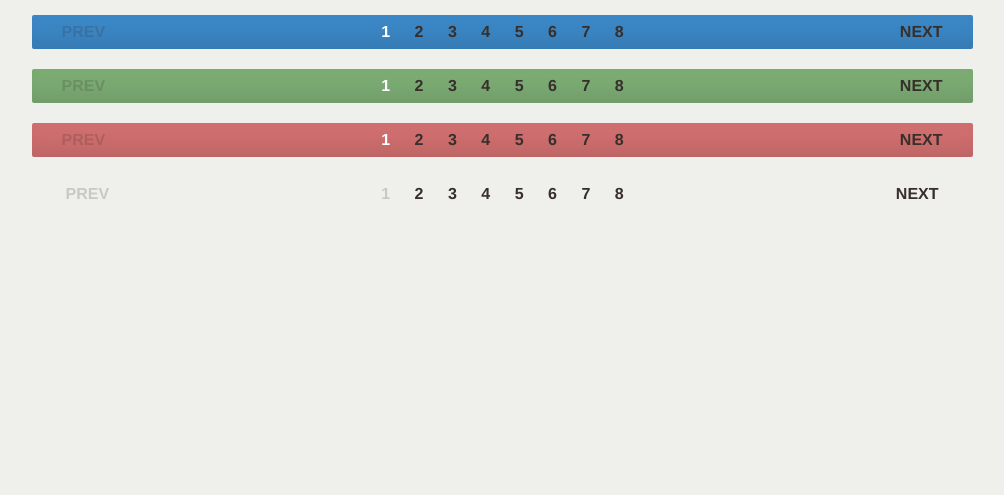
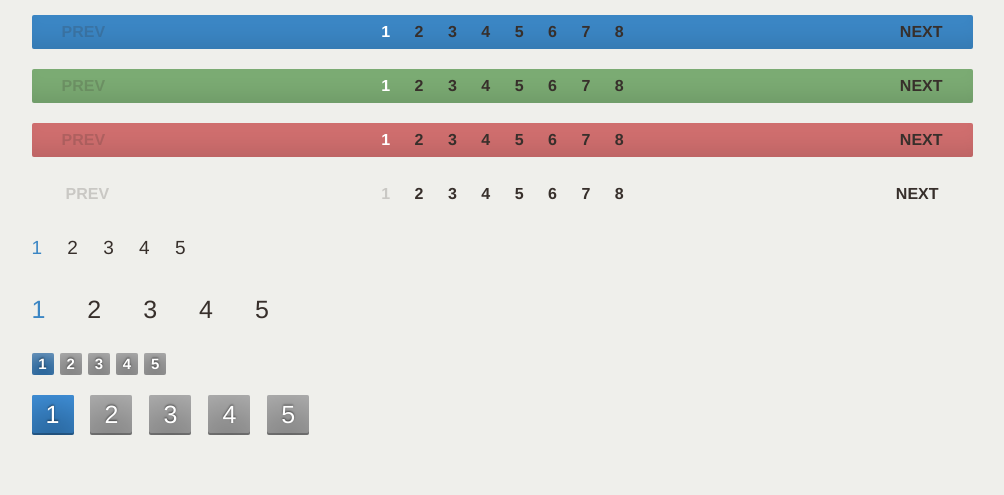
Before and after one commit to iurevych/The-Bricks, a Rails app: page / in a window 1280 px wide. Shown: the part 3507-4002 px from the top of the page, without its empty margins (138-1142 px from the left). Before the commit the page ends 3707 px from the top, so only its background shows below. Run offline with Rails 7, Linux system fonts and the light colour scheme; style sheets or scripts are compiled from the project's sources; some libraries are stand-ins or nearby versions.

Commit message:
Button pagination

```diff
--- /dev/null
+++ b/app/assets/stylesheets/modules/button-pagination.sass
@@ -0,0 +1,52 @@
+// --------------------------
+// Button pagination
+// --------------------------
+@import '../config'
+
+.button-pagination
+  cursor: default
+  font-size: 15px
+  font-weight: bold
+  margin-bottom: $space-l
+
+  // Large pagination style
+  &.is-large
+    font-size: 25px
+    font-weight: 200
+
+    > li
+      margin-right: $space-m
+      &.is-active
+        a
+          +box-shadow((inset 0 -2px 0 rgba(#000, .25), inset 0 25px 40px -15px #4598e4))
+
+      a
+        min-width: 22px
+        padding: 10px 10px 12px
+        +box-shadow((inset 0 -2px 0 rgba(#000, .25), inset 0 25px 40px -15px rgba(#fff, .4)))
+        +transition(.15s)
+        &:hover
+          +box-shadow((inset 0 -2px 0 rgba(#000, .25), inset 0 25px 40px -15px #4598e4))
+
+
+  > li
+    display: inline-block
+    margin-right: 2px
+
+    &.is-active
+      a
+        background-color: #29659b
+
+    a
+      background-color: #858585
+      border-radius: 2px
+      color: #fff
+      display: block
+      min-width: 18px
+      padding: 2px
+      text-align: center
+      text-decoration: none
+      text-shadow: 0 -1px 2px rgba(#000, .55)
+      +box-shadow(inset 0 10px 20px -10px rgba(#fff, .5))
+      &:hover
+        background-color: #29659b
--- /dev/null
+++ b/app/assets/stylesheets/modules/plain-pagination.sass
@@ -0,0 +1,34 @@
+// --------------------------
+// Plain text pagination without graphics
+// --------------------------
+@import '../config'
+
+.plain-pagination
+  cursor: default
+  font-size: 19px
+  font-weight: 500
+  margin-bottom: $space-l
+
+  // Large pagination style
+  &.is-large
+    font-size: 25px
+    font-weight: 200
+    > li
+      a
+        padding: 15px 35px 15px 0
+
+  > li
+    display: inline-block
+
+    &.is-active
+      a
+        color: $link
+
+    a
+      color: #372f2b
+      display: block
+      padding: 8px 20px 8px 0
+      text-decoration: none
+      text-transform: uppercase
+      &:hover
+        color: $link
--- a/app/views/application/_paginations.haml
+++ b/app/views/application/_paginations.haml
@@ -232,6 +232,7 @@
     %li.is-next
       %a{href: "#"} Next
 
+  // Metro style pagination
   %ul.metro-pagination
     %li.is-prev.is-inactive
       %a{href: "#"} Prev
@@ -262,3 +263,69 @@
 
     %li.is-next
       %a{href: "#"} Next
+
+  // Plain text pagination (no graphics)
+  %ul.plain-pagination
+    %li.is-active
+      %a{href: "#"} 1
+
+    %li
+      %a{href: "#"} 2
+
+    %li
+      %a{href: "#"} 3
+
+    %li
+      %a{href: "#"} 4
+
+    %li
+      %a{href: "#"} 5
+
+  %ul.plain-pagination.is-large
+    %li.is-active
+      %a{href: "#"} 1
+
+    %li
+      %a{href: "#"} 2
+
+    %li
+      %a{href: "#"} 3
+
+    %li
+      %a{href: "#"} 4
+
+    %li
+      %a{href: "#"} 5
+
+  // Button style pagination
+  %ul.button-pagination
+    %li.is-active
+      %a{href: "#"} 1
+
+    %li
+      %a{href: "#"} 2
+
+    %li
+      %a{href: "#"} 3
+
+    %li
+      %a{href: "#"} 4
+
+    %li
+      %a{href: "#"} 5
+
+  %ul.button-pagination.is-large
+    %li.is-active
+      %a{href: "#"} 1
+
+    %li
+      %a{href: "#"} 2
+
+    %li
+      %a{href: "#"} 3
+
+    %li
+      %a{href: "#"} 4
+
+    %li
+      %a{href: "#"} 5
```
